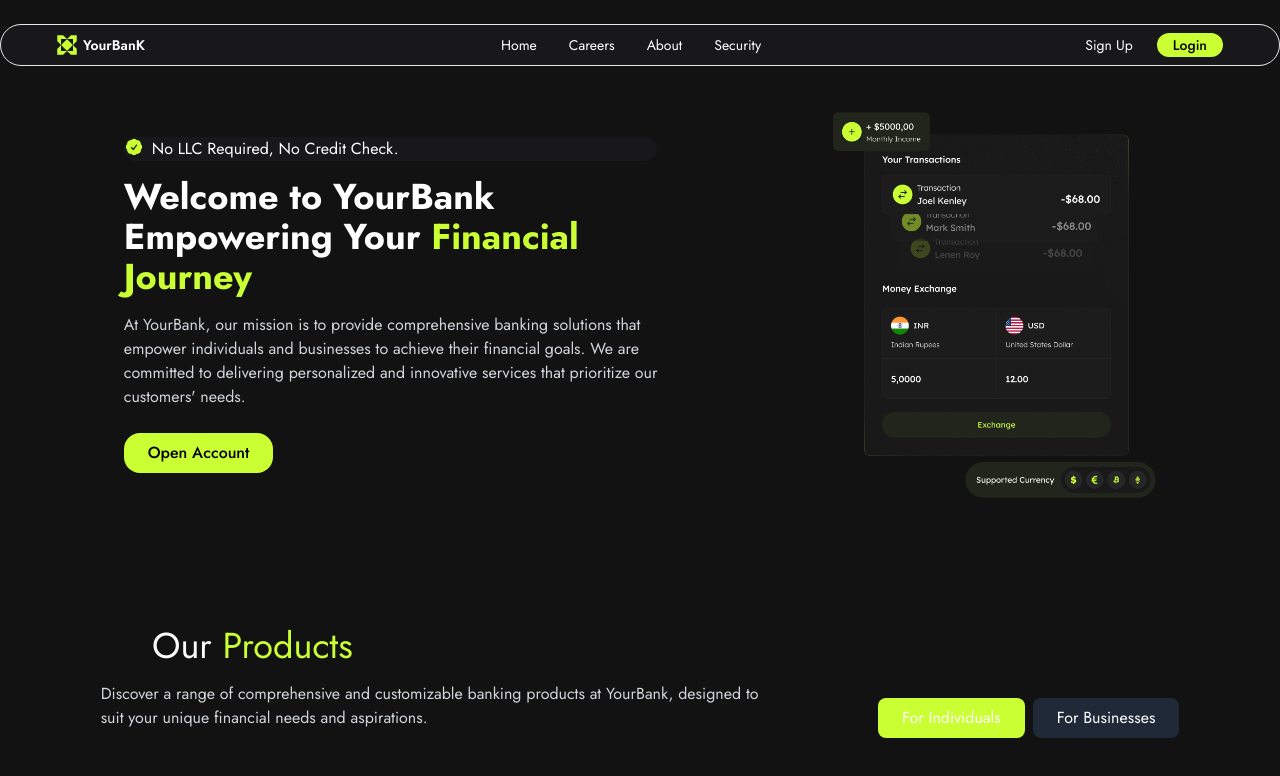
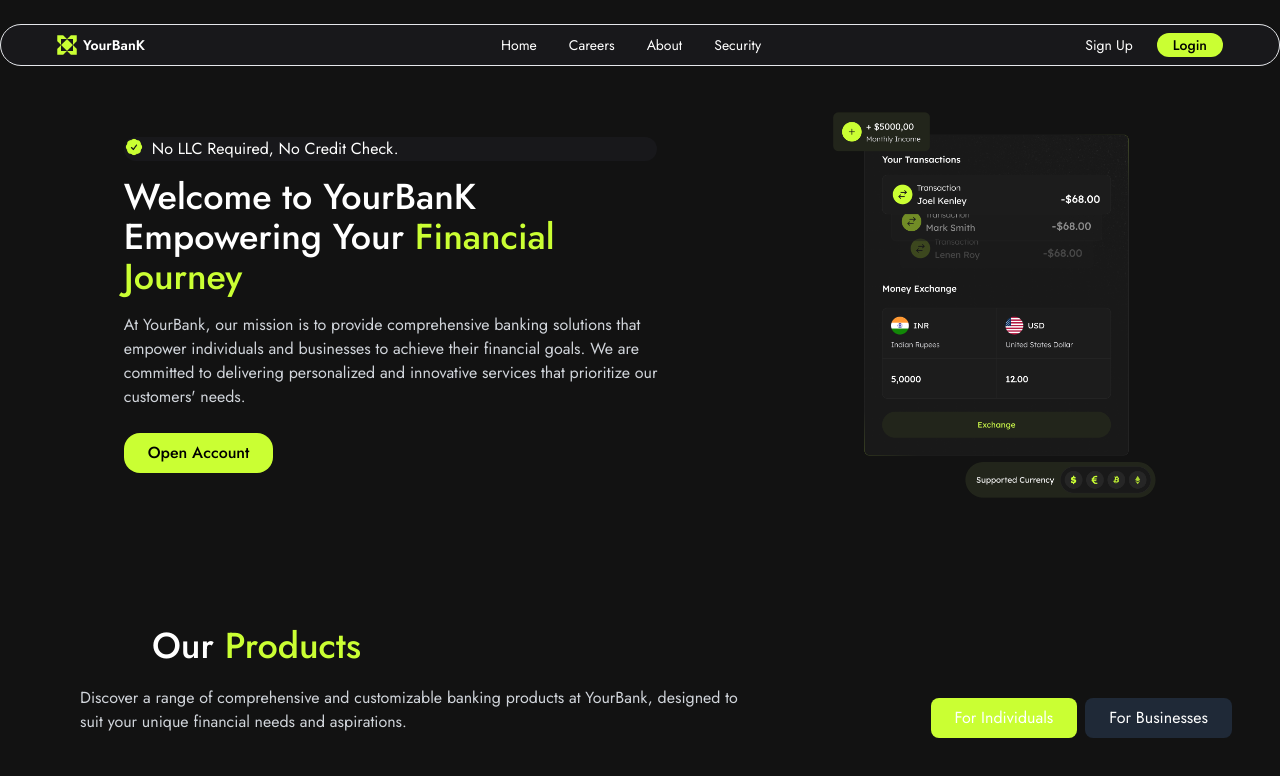
Before and after one commit to Cody-nas/YourBanK-App, a React (Vite) app: page / in a window 1280 px wide. Shown: the top 776 px of the page. Built offline with nearby package versions, Linux system fonts and the light colour scheme.

Commit message:
products update

```diff
--- a/src/components/Hero.jsx
+++ b/src/components/Hero.jsx
@@ -16,8 +16,8 @@ const Hero = () => {
             <span>No LLC Required, No Credit Check.</span>
 
           </div>
-          <h2 className='text-2xl md:text-4xl font-bold leading-relaxed mb-4'>
-            Welcome to YourBank
+          <h2 className='text-2xl md:text-4xl font-medium leading-relaxed mb-4'>
+            Welcome to YourBanK
             <br />
             Empowering Your <span className='text-grn'>Financial <br /> Journey</span>
           </h2>
--- a/src/components/Products.jsx
+++ b/src/components/Products.jsx
@@ -3,16 +3,16 @@ import React from 'react';
 const Products = () => {
   return (
     <div className='md:px-12 p-4 max-w-screen-2xl mx-auto mt-24'>
-      <div className=' flex-col md:flex-row'>
-        <div className='ml-16 pl-10'>
+      <div className=' flex-col md:flex-row md:items-center'>
+        <div className=' font-medium mb-4 md:mb-0 md:ml-16 md:pl-10 text-center md:text-left'>
           <h2 className='text-4xl '>Our <span className='text-grn'>Products</span></h2>
         </div>
-        <div className='flex justify-around '>
+        <div className='flex flex-col md:flex-row md:justify-between md:items-center md:ml-8'>
           <p className="mt-4 text-gray-300 max-w-2xl">Discover a range of comprehensive and customizable banking products at YourBank, designed to suit your unique financial needs and aspirations.</p>
 
           <div className="flex justify-center mt-8 space-x-2">
-            <button class="bg-grn text-white px-6 py-2 rounded-lg focus:outline-none focus:ring-2 focus:ring-green-400">For Individuals</button>
-            <button class="bg-gray-800 text-white px-6 py-2 rounded-lg focus:outline-none focus:ring-2 focus:ring-gray-700">For Businesses</button>
+            <button className="bg-grn text-white px-6 py-2 rounded-lg focus:outline-none focus:ring-2 focus:ring-green-400">For Individuals</button>
+            <button className="bg-gray-800 text-white px-6 py-2 rounded-lg focus:outline-none focus:ring-2 focus:ring-gray-700">For Businesses</button>
           </div>
         </div>
       </div>
```
